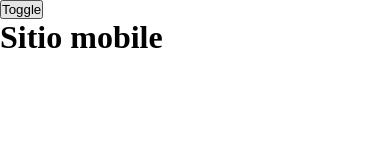
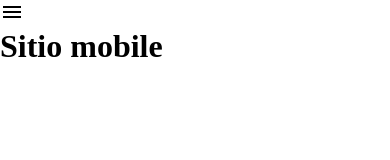
Before and after one commit to laurafiotek/mobile, a plain HTML site: page mobile.html in a window 390 px wide. Drawn offline with Linux system fonts and the light colour scheme.

Commit message:
cambios mobile

```diff
--- a/mobile.css
+++ b/mobile.css
@@ -7,6 +7,11 @@
 	position: relative;
 	/*oculto en el menu mobile*/
 	display: none;
+}
+.nav button {
+	background: none;
+	border: none;
+	cursor: pointer;
 }
 .nav-mobile {
 	position: absolute;
@@ -56,6 +61,8 @@
 .nav-desktop a:hover {
 	color: black;
 }
+
+
 @media (max-width: 767px) {
 
 	.nav {
--- a/mobile.html
+++ b/mobile.html
@@ -19,7 +19,13 @@
 		<li><a href="#">Boton 3</a></li>
 	</ul>
 	<div class="nav">
-		<button id="boton">Toggle</button>
+		<button id="boton">
+		<!-- <svg fill="#000000" height="24" viewBox="0 0 24 24" width="24" xmlns="http://www.w3.org/2000/svg">
+		    <path d="M0 0h24v24H0z" fill="none"/>
+		    <path d="M3 18h18v-2H3v2zm0-5h18v-2H3v2zm0-7v2h18V6H3z"/>
+		</svg> -->
+		<img src="menu.svg" alt="Abrir el menu mobile">
+		</button>
 
 		<ul class="nav-mobile" id="menu">
 			<li><a href="#">Boton 1</a></li>
```
Also changed, not shown: menu.svg (added).
